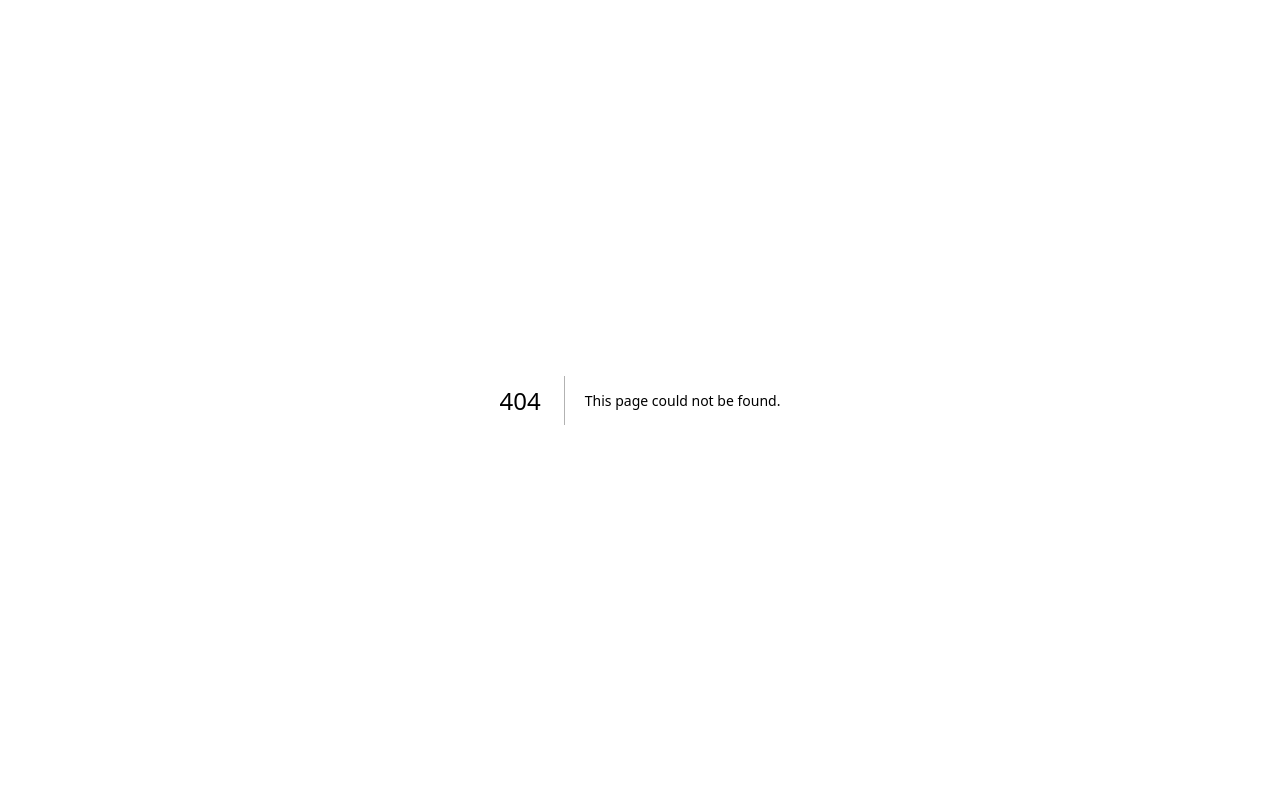
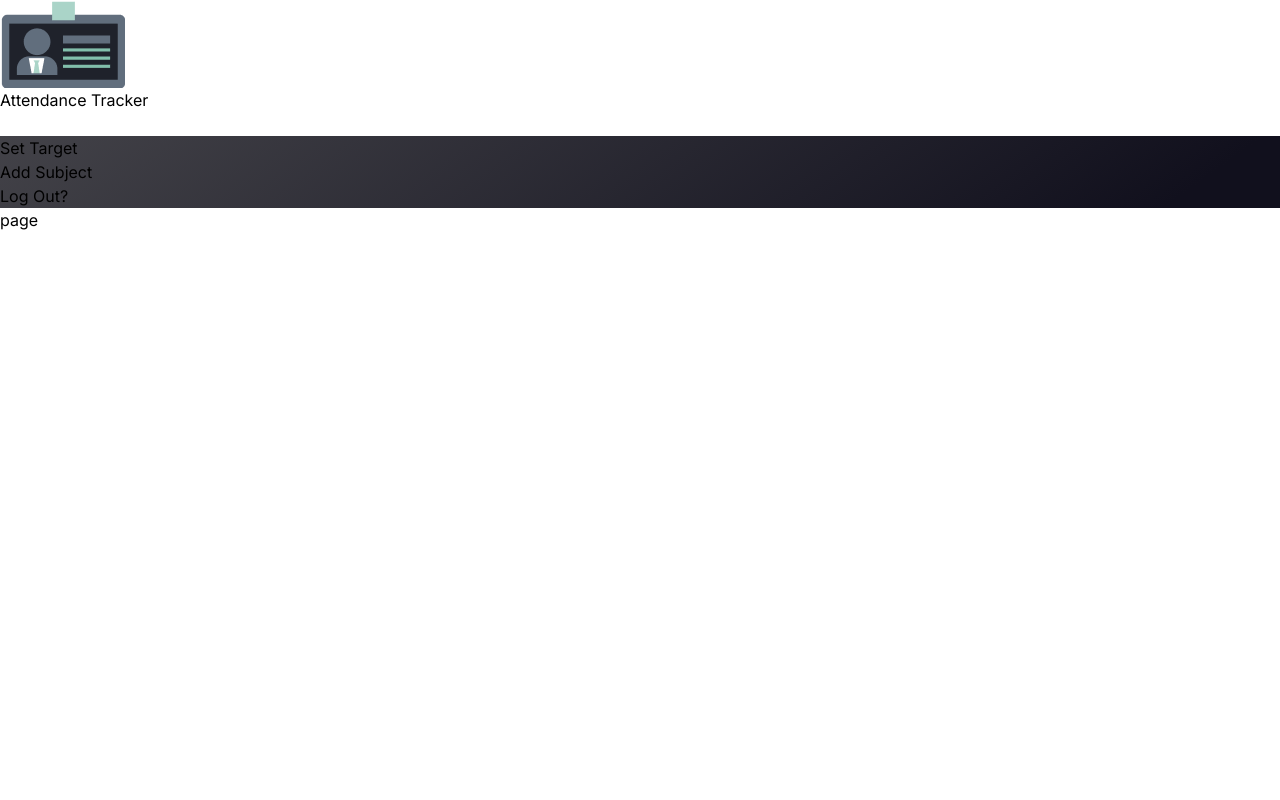
Before and after one commit to anisharma07/Attendance-Tracker, a Next.js app: page /Dashboard/settings/dsa in a window 1280 px wide. Before the commit this address had no page. Shown: the top 800 px of the page. Built offline with nearby package versions, Linux system fonts and the light colour scheme.

Commit message:
Add: Subject timestamps page

```diff
--- /dev/null
+++ b/app/Dashboard/settings/dsa/page.tsx
@@ -0,0 +1,7 @@
+import React from "react";
+
+const page = () => {
+  return <div className="w-full page-height-class">page</div>;
+};
+
+export default page;
--- a/src/Components/Settings/ActivityCard.tsx
+++ b/src/Components/Settings/ActivityCard.tsx
@@ -11,7 +11,7 @@ const ActivityCard = () => {
           </div>
           <div className="ml-2">Attendance 3/4</div>
         </div>
-        <div>
+        <a href="./settings/dsa">
           <svg
             className="w-6 h-6"
             viewBox="0 0 40 38"
@@ -31,7 +31,7 @@ const ActivityCard = () => {
               fill="white"
             />
           </svg>
-        </div>
+        </a>
       </div>
     </div>
   );
```
